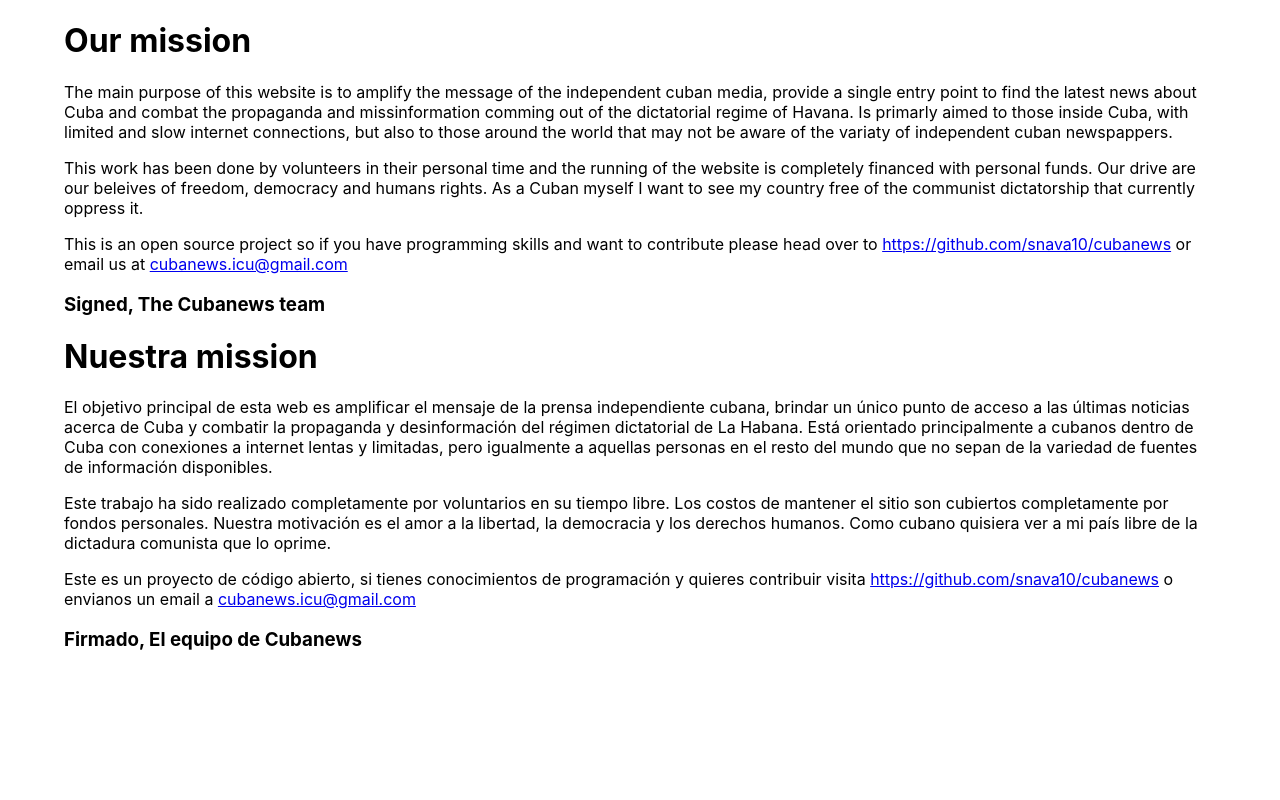
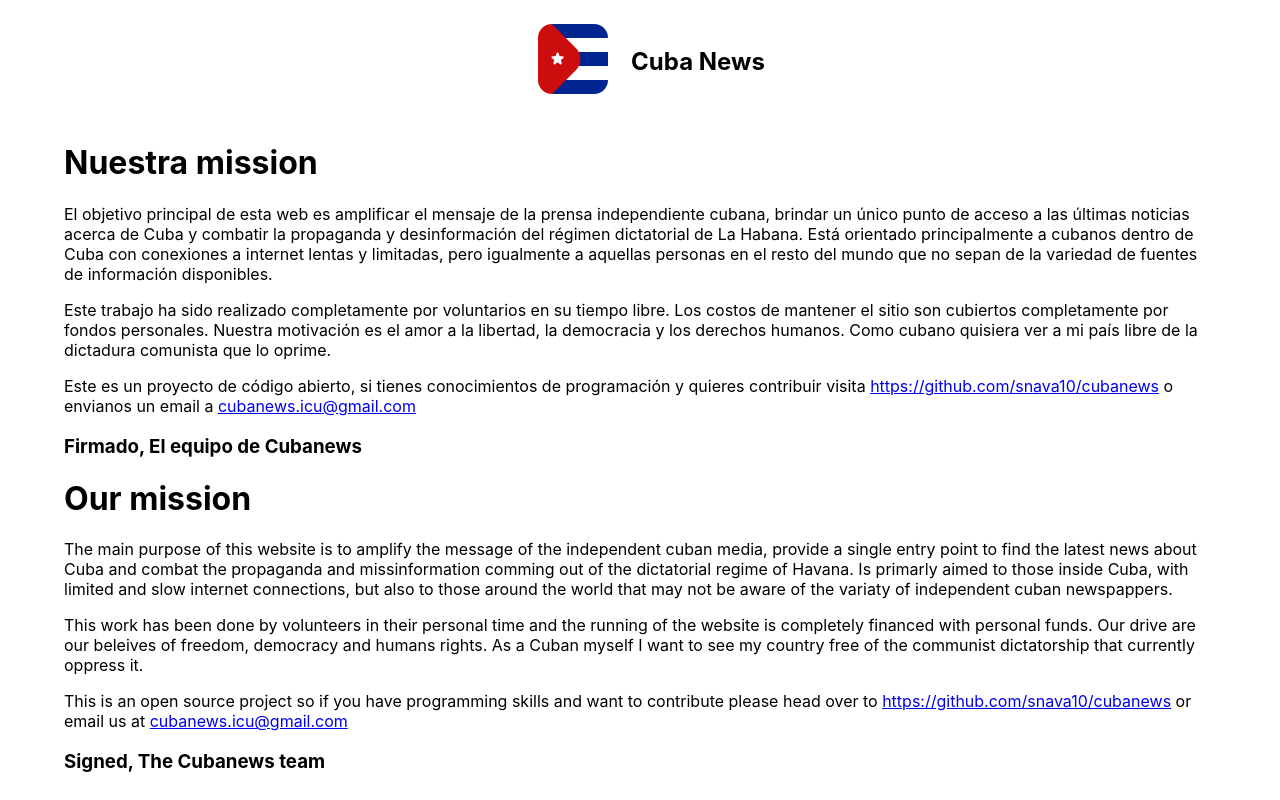
Before and after one commit to snava10/cubanews, a React (Create React App) app in the folder web-ui/: page /about in a window 1280 px wide. Built offline with nearby package versions, Linux system fonts and the light colour scheme.

Commit message:
making the text in spanish, cosmetic changes

```diff
--- a/web-ui/src/Pages/About.tsx
+++ b/web-ui/src/Pages/About.tsx
@@ -1,36 +1,30 @@
-import { Container } from "@mui/material";
+import { Container, Grid } from "@mui/material";
+import { Box } from "@mui/system";
 export function About() {
   return (
     <div>
       <Container maxWidth="lg">
-        <h1>Our mission</h1>
-        <p>
-          The main purpose of this website is to amplify the message of the
-          independent cuban media, provide a single entry point to find the
-          latest news about Cuba and combat the propaganda and missinformation
-          comming out of the dictatorial regime of Havana. Is primarly aimed to
-          those inside Cuba, with limited and slow internet connections, but
-          also to those around the world that may not be aware of the variaty of
-          independent cuban newspappers.
-        </p>
-        <p>
-          This work has been done by volunteers in their personal time and the
-          running of the website is completely financed with personal funds. Our
-          drive are our beleives of freedom, democracy and humans rights. As a
-          Cuban myself I want to see my country free of the communist
-          dictatorship that currently oppress it.
-        </p>
-        <p>
-          This is an open source project so if you have programming skills and
-          want to contribute please head over to{" "}
-          <a href="https://github.com/snava10/cubanews">
-            https://github.com/snava10/cubanews
-          </a>{" "}
-          or email us at{" "}
-          <a href="mailto:cubanews.icu@gmail.com">cubanews.icu@gmail.com</a>
-        </p>
-        <h3>Signed, The Cubanews team</h3>
-
+        <Grid item xs={12} md={12}>
+          <Box
+            sx={{
+              display: "flex",
+              flexDirection: "row",
+              justifyContent: "center",
+              alignItems: "center",
+              padding: 3,
+            }}
+          >
+            <Box sx={{ margin: 0, paddingLeft: 1, paddingRight: 1 }}>
+              <img
+                src={`${process.env.PUBLIC_URL}/cuban-flag.svg`}
+                height={70}
+                width={100}
+                alt="Cuban FLag"
+              />
+            </Box>
+            <h2>Cuba News</h2>
+          </Box>
+        </Grid>
         <h1>Nuestra mission</h1>
         <p>
           El objetivo principal de esta web es amplificar el mensaje de la
@@ -59,6 +53,34 @@
           <a href="mailto:cubanews.icu@gmail.com">cubanews.icu@gmail.com</a>
         </p>
         <h3>Firmado, El equipo de Cubanews</h3>
+
+        <h1>Our mission</h1>
+        <p>
+          The main purpose of this website is to amplify the message of the
+          independent cuban media, provide a single entry point to find the
+          latest news about Cuba and combat the propaganda and missinformation
+          comming out of the dictatorial regime of Havana. Is primarly aimed to
+          those inside Cuba, with limited and slow internet connections, but
+          also to those around the world that may not be aware of the variaty of
+          independent cuban newspappers.
+        </p>
+        <p>
+          This work has been done by volunteers in their personal time and the
+          running of the website is completely financed with personal funds. Our
+          drive are our beleives of freedom, democracy and humans rights. As a
+          Cuban myself I want to see my country free of the communist
+          dictatorship that currently oppress it.
+        </p>
+        <p>
+          This is an open source project so if you have programming skills and
+          want to contribute please head over to{" "}
+          <a href="https://github.com/snava10/cubanews">
+            https://github.com/snava10/cubanews
+          </a>{" "}
+          or email us at{" "}
+          <a href="mailto:cubanews.icu@gmail.com">cubanews.icu@gmail.com</a>
+        </p>
+        <h3>Signed, The Cubanews team</h3>
       </Container>
     </div>
   );
--- a/web-ui/src/Pages/Search.tsx
+++ b/web-ui/src/Pages/Search.tsx
@@ -35,7 +35,7 @@
       qs = 'cuba';
     }
     setFirstLoad(false);
-    setSearchResults([]);
+    setSearchResults(generateResults(10));
     ReactGA.event({
       category: 'Search',
       action: 'Search',
@@ -79,10 +79,10 @@
     <div>
       <Container maxWidth="lg">
         <Grid container spacing={0} sx={{ paddingTop: 1 }}>
-          <Grid item xs={11} md={11}>
+          <Grid item xs={10} md={10}>
           </Grid>
-          <Grid item xs={1} md={1}>
-           <Link to="About">About Us</Link>
+          <Grid item xs={2} md={2}>
+           <Link to="About">Sobre Nosotros</Link>
           </Grid>
         </Grid>
         <Grid container spacing={1}>
@@ -102,7 +102,7 @@
               onChange={handleChange}
               onKeyPress={handleKeyPress}
               value={queryString}
-              label="Type something you want to search!"
+              label="Escribe algo que desees buscar!"
               variant="outlined"
               size="small"
               fullWidth
@@ -110,7 +110,7 @@
           </Grid>
           <Grid item xs={12} md={2} sx={{ display: 'flex' }}>
             <Button sx={{ flexGrow: 1 }} variant="contained" onClick={search}>
-              Search
+              Buscar
             </Button>
           </Grid>
 
```
